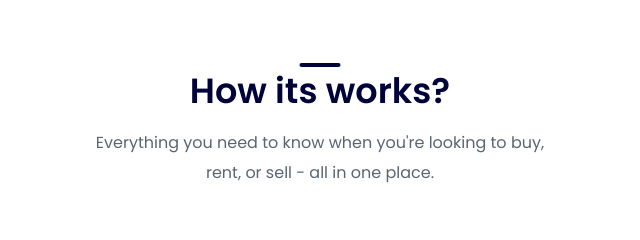
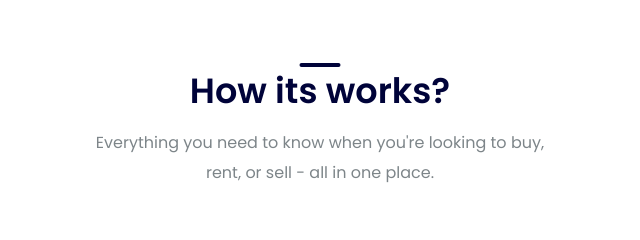
Before and after one commit to huongni2201/f8-htmlcss-01, a plain HTML site: page index.html in a window 1280 px wide. Shown: the part 1380-1620 px from the top of the page, 320-960 px from the left. Drawn offline with Linux system fonts and the light colour scheme; files whose address does not match are found by name.

Commit message:
Repair color .sub-title in hero

```diff
--- a/assets/css/styles.css
+++ b/assets/css/styles.css
@@ -211,7 +211,7 @@ a {
     margin: 20px auto 0;
     width: 459px;
     max-width: 100%;
-    color: #5a6473;
+    color: #7d8589;
     text-align: center;
     font-size: 1.6rem;
     font-weight: 400;
@@ -561,7 +561,6 @@ a {
 
 .subcription .body .image {
     position: absolute;
-    top: -40px;
     bottom: 0;
     right: 221px;
 }
```
